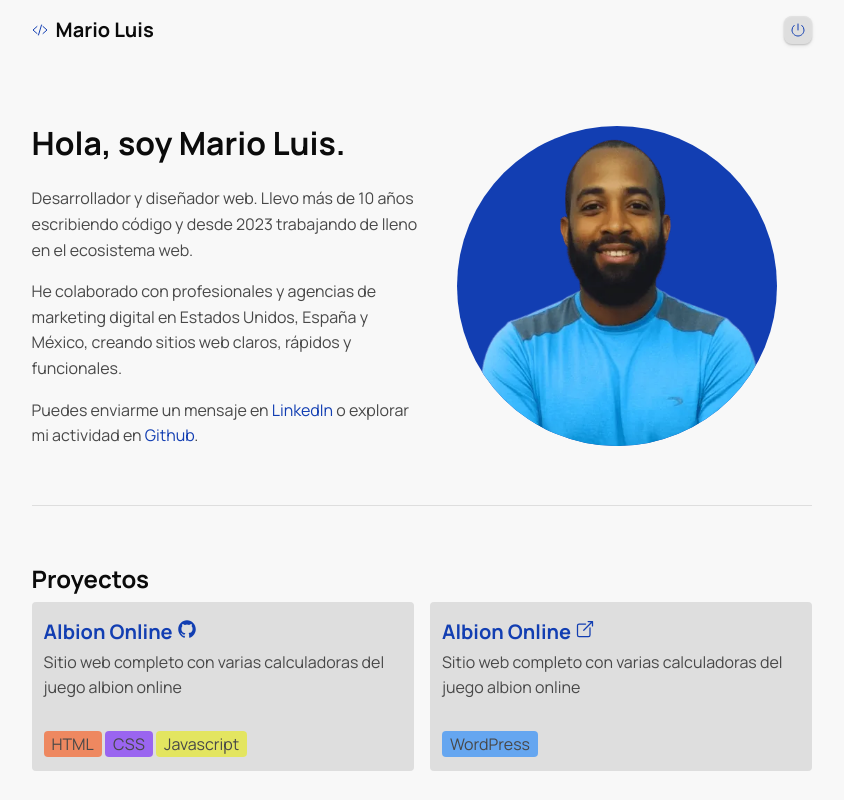
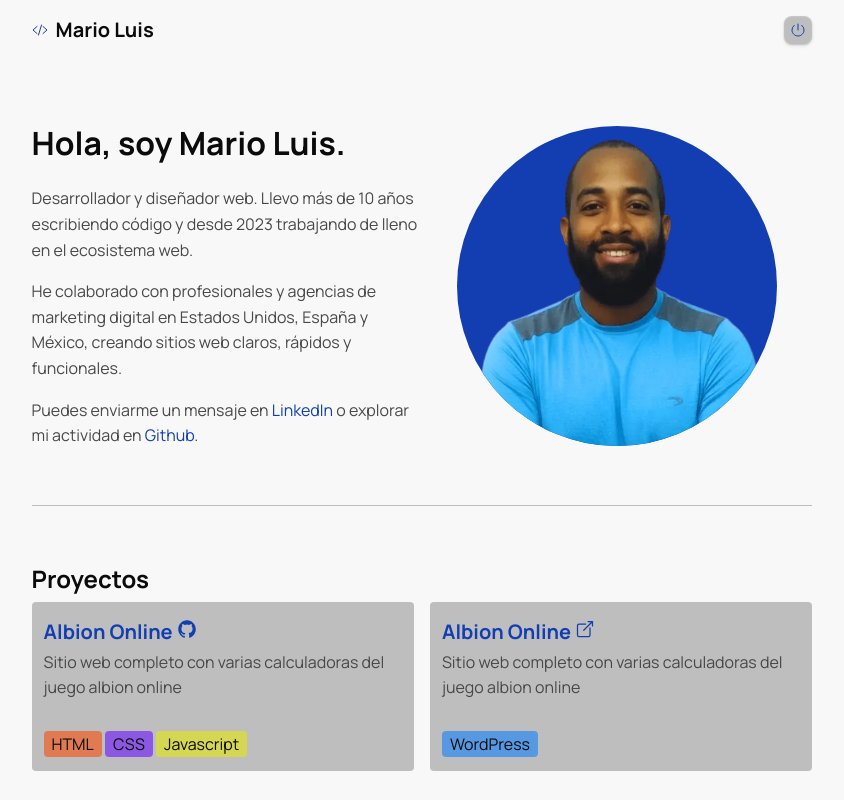
Before and after one commit to mario-luis-martinez/mario-luis-portafolio, a plain HTML site: page index.html in a window 1280 px wide. Shown: the top 800 px of the page, without its empty margins (218-1062 px from the left). Drawn offline with nearby package versions, Linux system fonts and the light colour scheme.

Commit message:
cambios en algunos colores para mejorar la accesibilidad

```diff
--- a/css/style.css
+++ b/css/style.css
@@ -42,7 +42,7 @@
 body.light {
     /* colors */
     --bg-dark: oklch(0.98 0 264);
-    --bg: oklch(0.90 0 264);
+    --bg: oklch(0.80 0 264);
     --bg-light: oklch(1 0 264);
     --text: oklch(0.15 0 264);
     --text-muted: oklch(0.4 0 264);
@@ -236,6 +236,7 @@ header {
 .tag {
     padding: .125rem .5rem;
     border-radius: .25rem;
+    color: var(--text);
 }
 
 .tag-html {
--- a/index.html
+++ b/index.html
@@ -41,7 +41,7 @@
             <ion-icon name="code-slash-outline"></ion-icon>
             <h2 class="logo-text">Mario Luis</h2>
         </a>
-        <button class="toggle-btn">
+        <button class="toggle-btn" aria-label="cambiar modo claro/oscuro">
             <ion-icon name="power-outline"></ion-icon>
         </button>
     </header>
```
